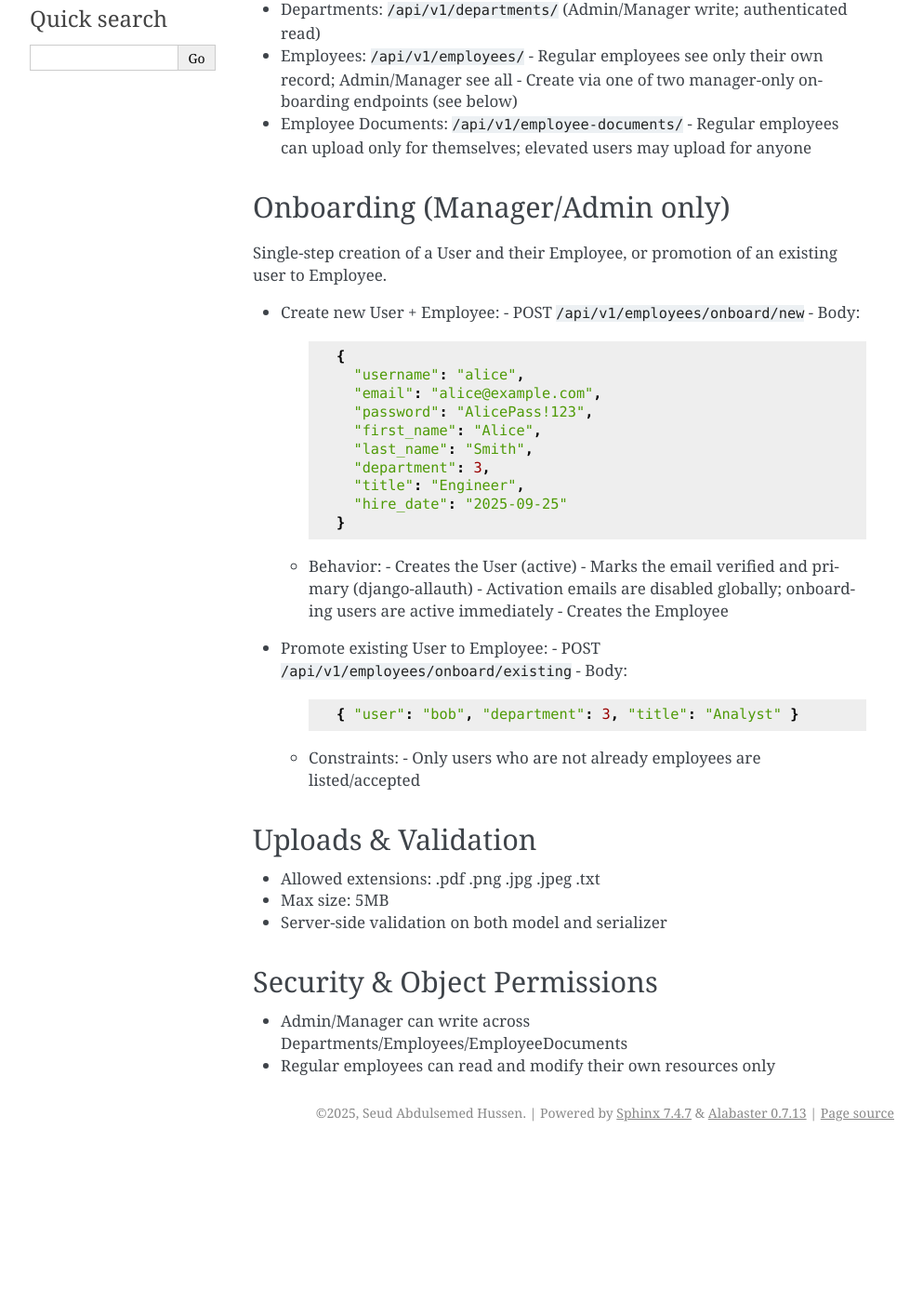
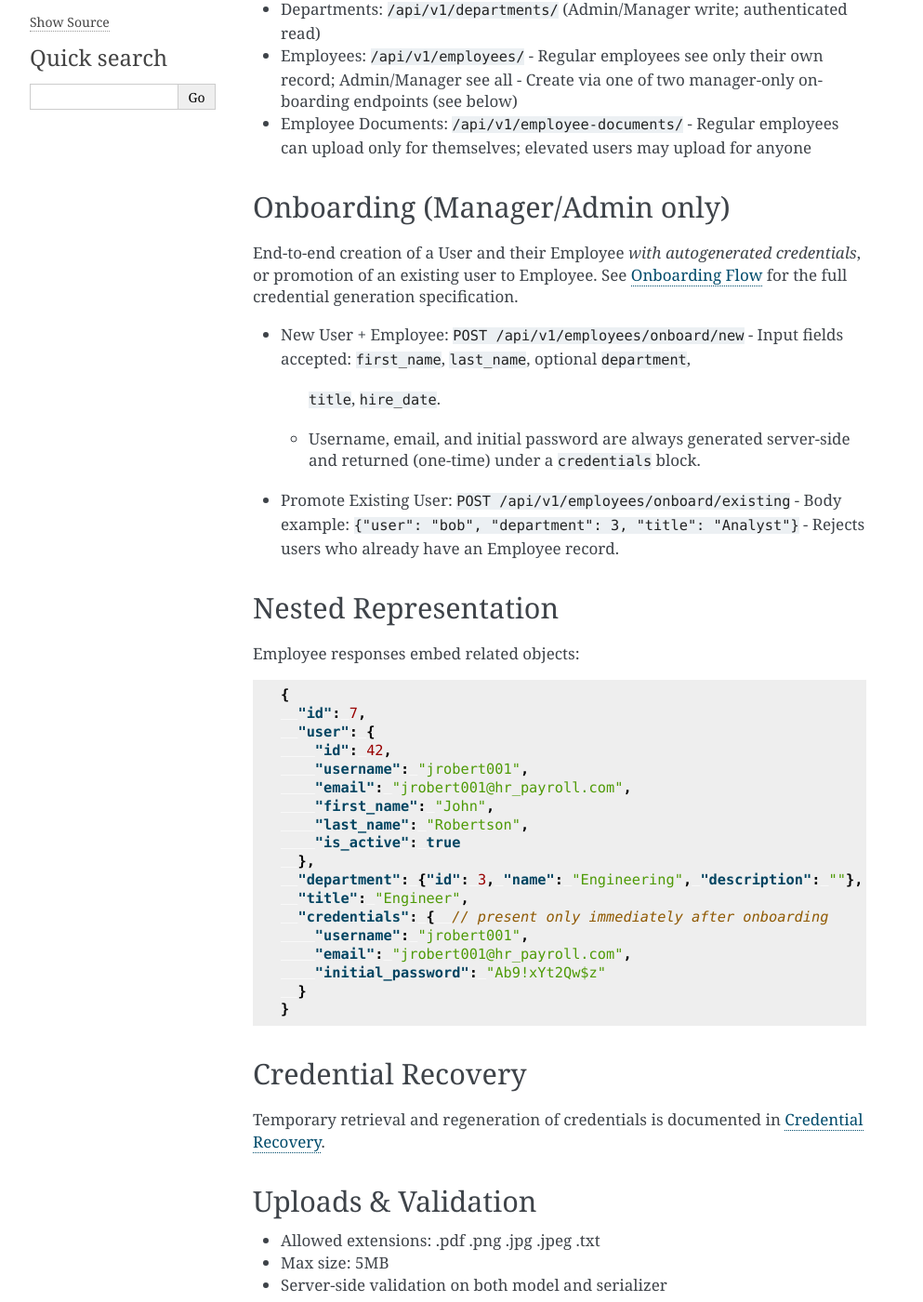
Before and after one commit to HR-and-Payroll-MS/hr_payroll_backend, a Sphinx documentation site: the page built from docs/employees.rst, in a window 1280 px wide and 1400 px high, scrolled down 347 px. Shown: the whole window at 93% size, without its empty margins (148-1141 px from the left). Built offline with Sphinx 7.4.7, drawn with Linux system fonts in a browser that asks for light colours; before the commit the page ends 1583 px from its top, so only the background shows below that; some of the changed text lies outside the part shown.

```diff
--- a/docs/employees.rst
+++ b/docs/employees.rst
@@ -21,39 +21,49 @@ API Endpoints
 Onboarding (Manager/Admin only)
 ----------------------------------------------------------------------
 
-Single-step creation of a User and their Employee, or promotion of an existing user to Employee.
+End-to-end creation of a User and their Employee *with autogenerated credentials*,
+or promotion of an existing user to Employee. See :doc:`onboarding` for the
+full credential generation specification.
 
-- Create new User + Employee:
-  - POST ``/api/v1/employees/onboard/new``
-  - Body:
-    ::
+- New User + Employee: ``POST /api/v1/employees/onboard/new``
+  - Input fields accepted: ``first_name``, ``last_name``, optional ``department``,
+    ``title``, ``hire_date``.
+  - Username, email, and initial password are always generated server-side and
+    returned (one-time) under a ``credentials`` block.
 
-        {
-          "username": "alice",
-          "email": "alice@example.com",
-          "password": "AlicePass!123",
-          "first_name": "Alice",
-          "last_name": "Smith",
-          "department": 3,
-          "title": "Engineer",
-          "hire_date": "2025-09-25"
-        }
+- Promote Existing User: ``POST /api/v1/employees/onboard/existing``
+  - Body example: ``{"user": "bob", "department": 3, "title": "Analyst"}``
+  - Rejects users who already have an Employee record.
 
-  - Behavior:
-    - Creates the User (active)
-    - Marks the email verified and primary (django-allauth)
-    - Activation emails are disabled globally; onboarding users are active immediately
-    - Creates the Employee
+Nested Representation
+----------------------------------------------------------------------
+Employee responses embed related objects:
 
-- Promote existing User to Employee:
-  - POST ``/api/v1/employees/onboard/existing``
-  - Body:
-    ::
+.. code-block:: json
 
-        { "user": "bob", "department": 3, "title": "Analyst" }
+    {
+      "id": 7,
+      "user": {
+        "id": 42,
+        "username": "jrobert001",
+        "email": "jrobert001@hr_payroll.com",
+        "first_name": "John",
+        "last_name": "Robertson",
+        "is_active": true
+      },
+      "department": {"id": 3, "name": "Engineering", "description": ""},
+      "title": "Engineer",
+      "credentials": {  // present only immediately after onboarding
+        "username": "jrobert001",
+        "email": "jrobert001@hr_payroll.com",
+        "initial_password": "Ab9!xYt2Qw$z"
+      }
+    }
 
-  - Constraints:
-    - Only users who are not already employees are listed/accepted
+Credential Recovery
+----------------------------------------------------------------------
+Temporary retrieval and regeneration of credentials is documented in
+:doc:`credential_recovery`.
 
 Uploads & Validation
 ----------------------------------------------------------------------
--- a/docs/index.rst
+++ b/docs/index.rst
@@ -12,7 +12,10 @@ Welcome to hr_payroll's documentation!
 
    api_overview
    auth_and_rbac
+   onboarding
+   credential_recovery
    employees
+   settings
    audit
    changelog
    howto
```
Also changed, not shown: docs/api_overview.rst (+18 -6 lines), docs/credential_recovery.rst (added, +60 -0 lines), docs/onboarding.rst (added, +97 -0 lines), docs/settings.rst (added, +43 -0 lines).
